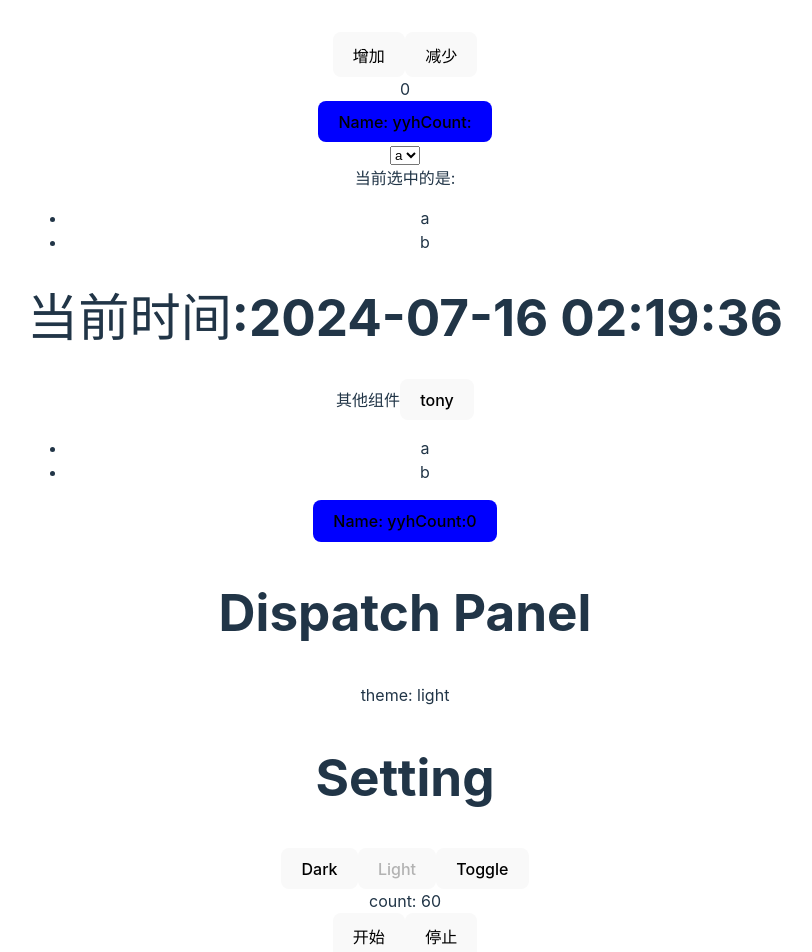
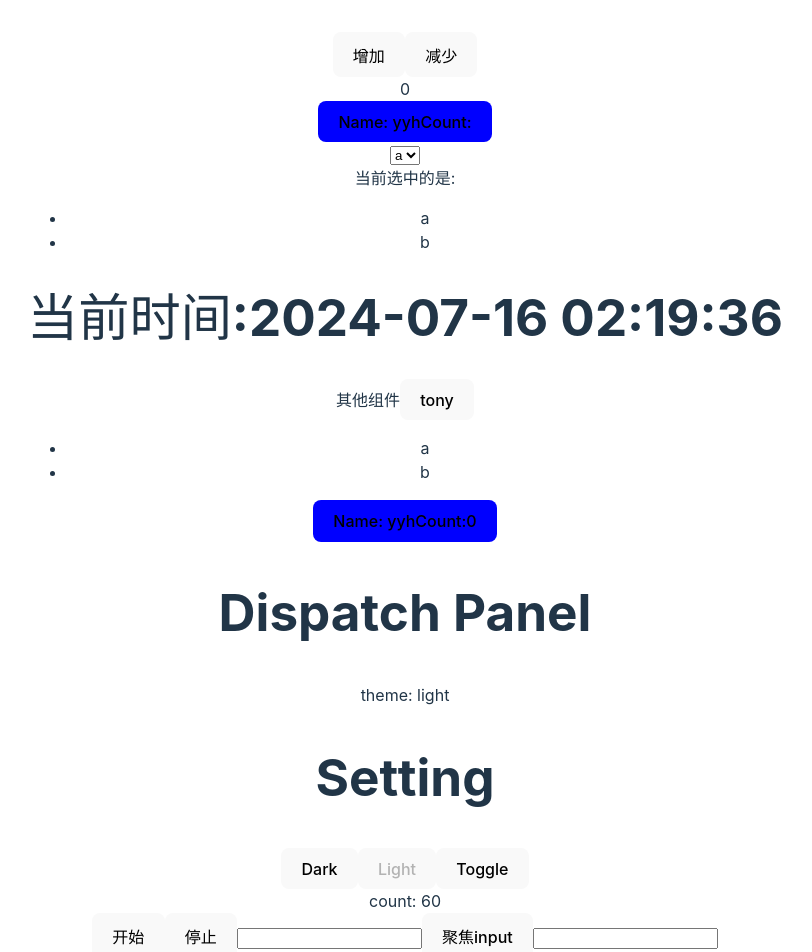
Before and after one commit to EthanShen10086/react-learning, a React (Vite) app: page / in a window 1280 px wide. Shown: the top 952 px of the page, without its empty margins (235-1047 px from the left). Built offline with nearby package versions, Linux system fonts and the light colour scheme.

Commit message:
feat: add useRef to change dom status

```diff
--- a/src/components/TimeContainerUseRef.jsx
+++ b/src/components/TimeContainerUseRef.jsx
@@ -1,3 +1,4 @@
+import { forwardRef } from "react";
 import { useRef } from "react";
 import { useState } from "react";
 
@@ -5,6 +6,9 @@ export function TimeContainer2() {
   const [count, setCount] = useState(60);
   // count 状态变化会导致重新渲染 即重新执行TimeContainer函数 timer 如果不使用useRef 只使用普通变量每次都会被清空
   const timer = useRef(null);
+
+  const inputRef = useRef(null);
+  const inputRef2 = useRef(null);
   if (count <= 0) {
     clearInterval(timer.current);
   }
@@ -12,16 +16,35 @@ export function TimeContainer2() {
     clearInterval(timer.current);
     timer.current = setInterval(() => {
       setCount((c) => c - 1);
+      console.log("timer value: ", timer.current);
     }, 100);
   };
   const handleStop = () => {
     clearInterval(timer.current);
   };
+
+  const handleFocusInput = () => {
+    // 浏览器当前界面只允许一个元素处于focus状态
+    inputRef.current.focus();
+    inputRef2.current.focus();
+  };
   return (
     <>
       <section>count: {count}</section>
+
       <button onClick={handleStart}>开始</button>
       <button onClick={handleStop}>停止</button>
+      <input ref={inputRef} />
+      <button onClick={handleFocusInput}>聚焦input</button>
+      <MyInput2 ref={inputRef2}></MyInput2>
     </>
   );
 }
+
+export const MyInput2 = forwardRef(function MyInput2(prop, ref) {
+  return (
+    <>
+      <input ref={ref} />
+    </>
+  );
+});
```
